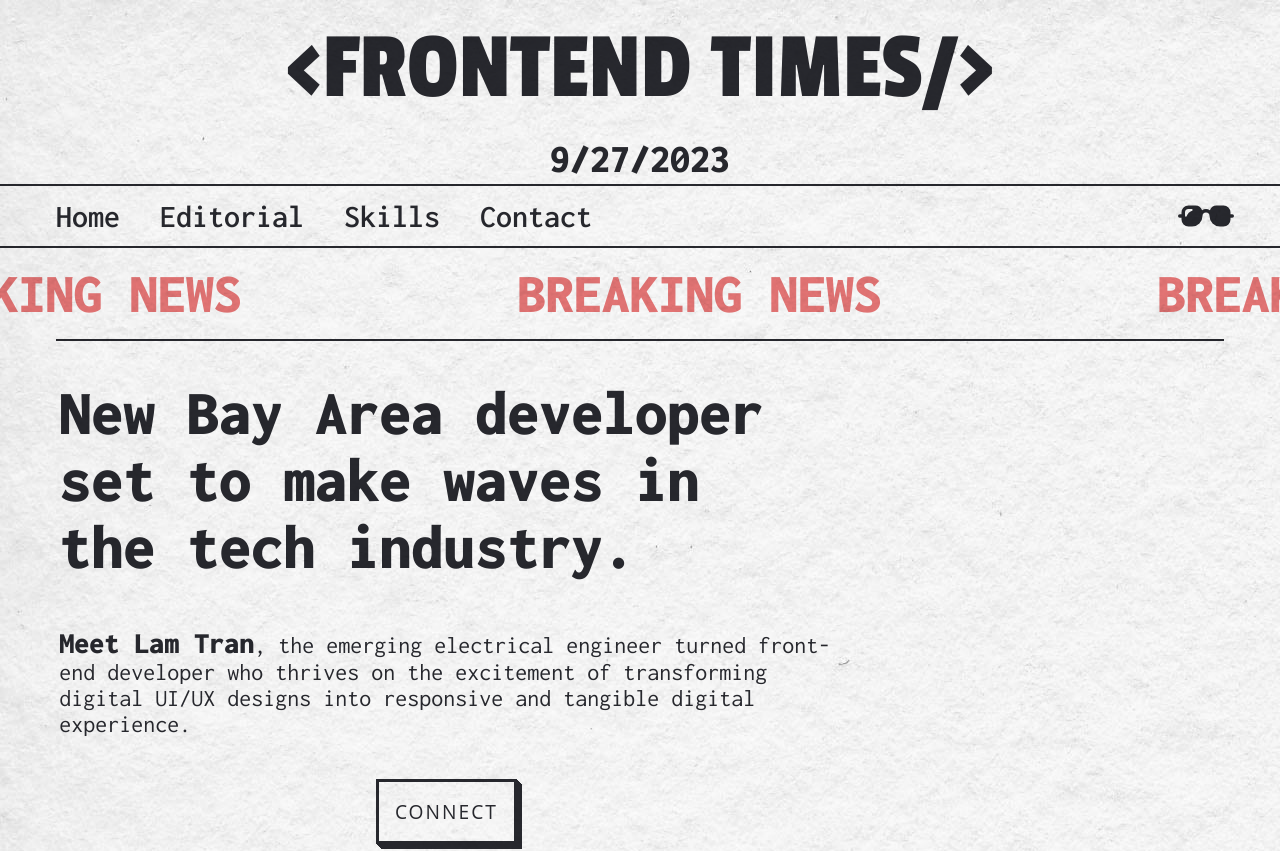
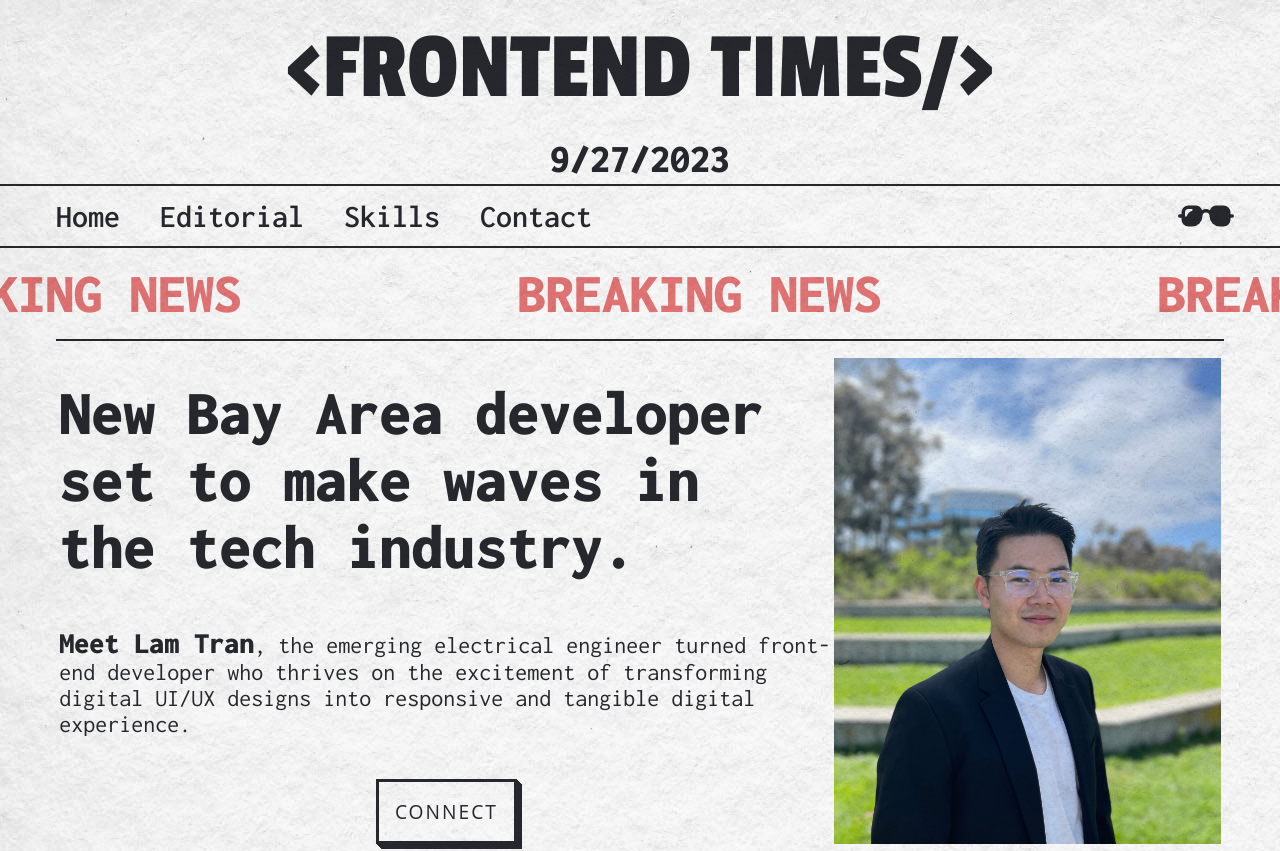
Before and after one commit to lam-tu-tr/Frontend-times, a Next.js app: page / in a window 1280 px wide. Shown: the top 851 px of the page. Built offline with nearby package versions, Linux system fonts and the light colour scheme.

Commit message:
Gallery (#46)
* Fixed profile pic not showing

```diff
--- a/app/components/Intro/Intro.module.scss
+++ b/app/components/Intro/Intro.module.scss
@@ -15,6 +15,8 @@
   }
   #profile_pic {
     aspect-ratio: 3/2;
+    width: 100%;
+    height: 100%;
     position: relative;
     margin: var(--spacing-mobile) 0;
   }
@@ -55,7 +57,7 @@
 
       aspect-ratio: auto;
 
-      margin: 0 0 0 1rem;
+      // margin: 0 0 0 1rem;
     }
 
     p {
```
